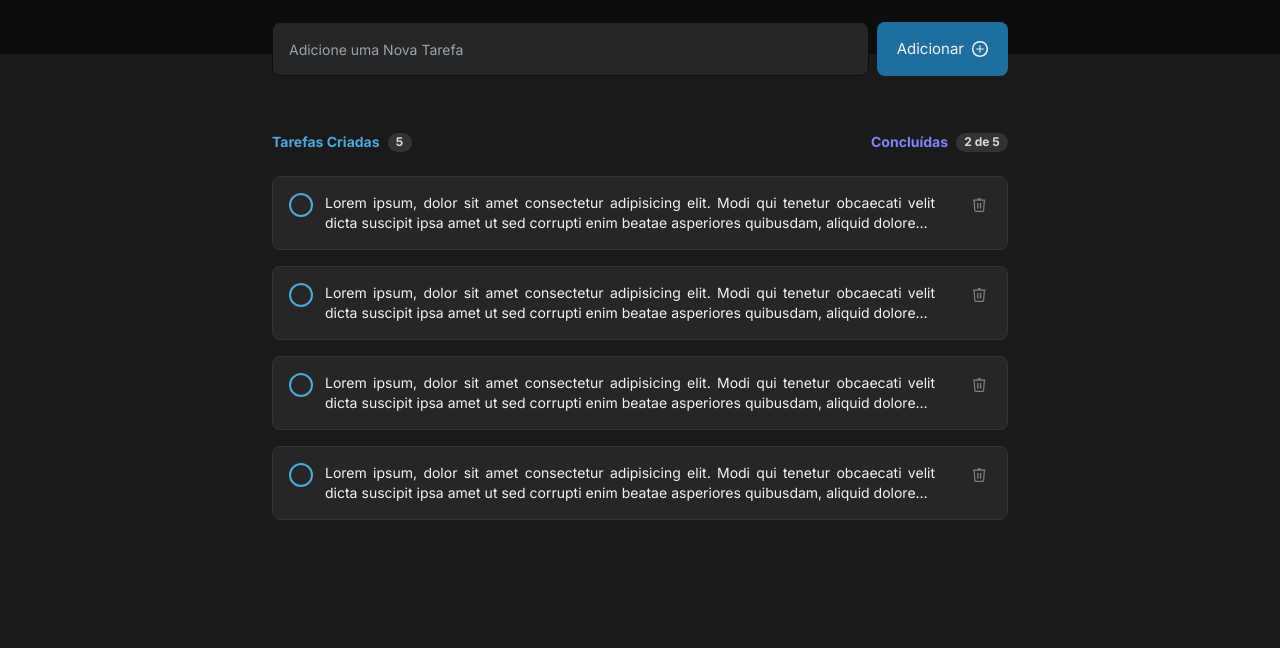
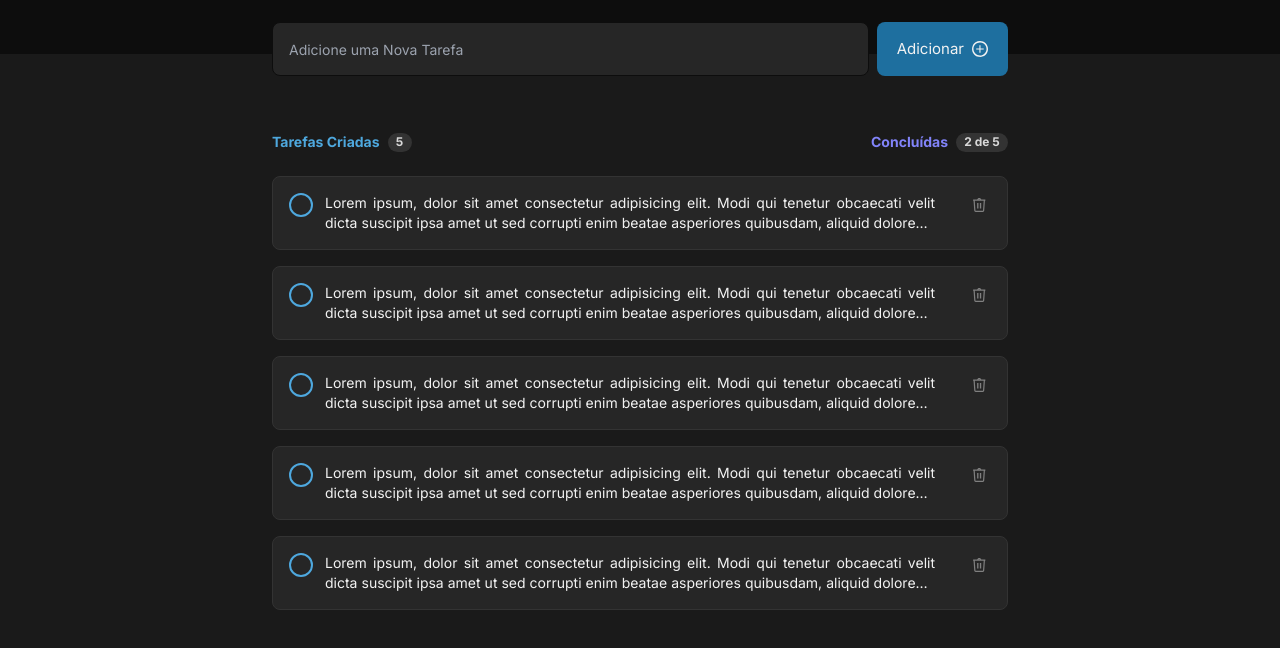
Before and after one commit to gaboliveira-alt/todoList, a website: page src/index.html in a window 1280 px wide. Shown: the part 146-794 px from the top of the page. Drawn offline with Linux system fonts and the light colour scheme.

Commit message:
Update index.html

```diff
--- a/src/index.html
+++ b/src/index.html
@@ -11,7 +11,7 @@
         rel="stylesheet">
     <link rel="stylesheet" href="./output.css">
 </head>
-<body class="bg-gray-600 w-screen h-screen">
+<body class="bg-gray-600 w-screen h-screen overflow-x-hidden">
     <header class="bg-gray-700 h-[200px] w-full flex items-center justify-center">
         <img src="./assets/logo.svg" class="" alt="Todo List Logo">
     </header>
@@ -134,6 +134,29 @@
                         </svg>
                     </div>
                 </div>
+
+                <div class="border border-gray-400 bg-gray-500 rounded-lg flex gap-3 p-4">
+                    <input type="checkbox" class="appearance-none peer size-6 border-2 cursor-pointer rounded-full checked:bg-purpleDark checked:border-purpleDark border-blue [&:not(:checked)]:hover:border-blueDark duration-200">
+                    <img src="./assets/checked-icon.svg" class="absolute size-3 mt-3 ml-1.5 opacity-0 peer-checked:opacity-100 pointer-events-none duration-200"
+                    alt="Check">
+
+                    <div class="flex-1 text-gray-100 text-sm duration-200 line-clamp-2 text-justify peer-checked:line-through peer-checked:text-gray-300">
+                        Lorem ipsum, dolor sit amet consectetur adipisicing elit. Modi qui tenetur obcaecati velit dicta suscipit ipsa amet ut sed corrupti enim beatae asperiores quibusdam, aliquid dolorem? Sunt officia rerum pariatur. Lorem ipsum dolor sit amet consectetur adipisicing elit. Consequuntur, deserunt incidunt officia nulla nisi deleniti, iusto id aspernatur mollitia repellendus voluptates molestias fuga autem obcaecati, quasi saepe eos officiis voluptatem!
+                    </div>
+
+                    <div class="ml-5">
+                        <svg width="24" height="24" viewBox="0 0 24 24" fill="none" xmlns="http://www.w3.org/2000/svg"
+                            class="rounded-md cursor-pointer group duration-200 hover:bg-gray-400">
+                            <path d="M14.2021 9.98547H12.8716V15.5073H14.2021V9.98547Z"
+                                class="fill-gray-300 duration-150 group-hover:fill-danger" />
+                            <path d="M11.4623 9.98547H10.1318V15.5073H11.4623V9.98547Z"
+                                class="fill-gray-300 duration-150 group-hover:fill-danger" />
+                            <path
+                                d="M18.478 7.16712C18.4754 7.03061 18.4295 6.89846 18.3469 6.78975C18.2642 6.68104 18.1492 6.6014 18.0184 6.56232C17.9596 6.53782 17.8974 6.52252 17.8339 6.51696H14.2868C14.1525 6.07791 13.8808 5.69355 13.5117 5.42047C13.1426 5.14739 12.6956 5 12.2365 5C11.7774 5 11.3304 5.14739 10.9613 5.42047C10.5922 5.69355 10.3205 6.07791 10.1862 6.51696H6.63911C6.58068 6.51814 6.52269 6.52729 6.46674 6.54418H6.45162C6.31318 6.58701 6.19334 6.67547 6.11163 6.79515C6.02992 6.91483 5.99117 7.05866 6.00169 7.20319C6.01222 7.34771 6.0714 7.48441 6.16958 7.59099C6.26776 7.69757 6.39916 7.76774 6.54234 7.79006L7.25298 17.5334C7.26382 17.9127 7.41693 18.2741 7.68191 18.5458C7.94688 18.8175 8.30435 18.9797 8.68332 19H15.7867C16.1662 18.9804 16.5244 18.8186 16.79 18.5468C17.0556 18.2751 17.2092 17.9132 17.22 17.5334L17.9277 7.79914C18.0802 7.77797 18.22 7.70232 18.3212 7.58615C18.4223 7.46999 18.478 7.32116 18.478 7.16712ZM12.2365 6.21456C12.3661 6.21458 12.4943 6.24146 12.6129 6.29351C12.7316 6.34556 12.8382 6.42164 12.926 6.51696H11.547C11.6346 6.42135 11.7411 6.34507 11.8599 6.29299C11.9786 6.24092 12.1069 6.21421 12.2365 6.21456ZM15.7867 17.7904H8.68332C8.60168 17.7904 8.47467 17.6573 8.45955 17.4457L7.75798 7.81123H16.715L16.0135 17.4457C15.9984 17.6573 15.8714 17.7904 15.7867 17.7904Z"
+                                class="fill-gray-300 duration-150 group-hover:fill-danger" />
+                        </svg>
+                    </div>
+                </div>
             </div>
         </section>
     </main>
```
